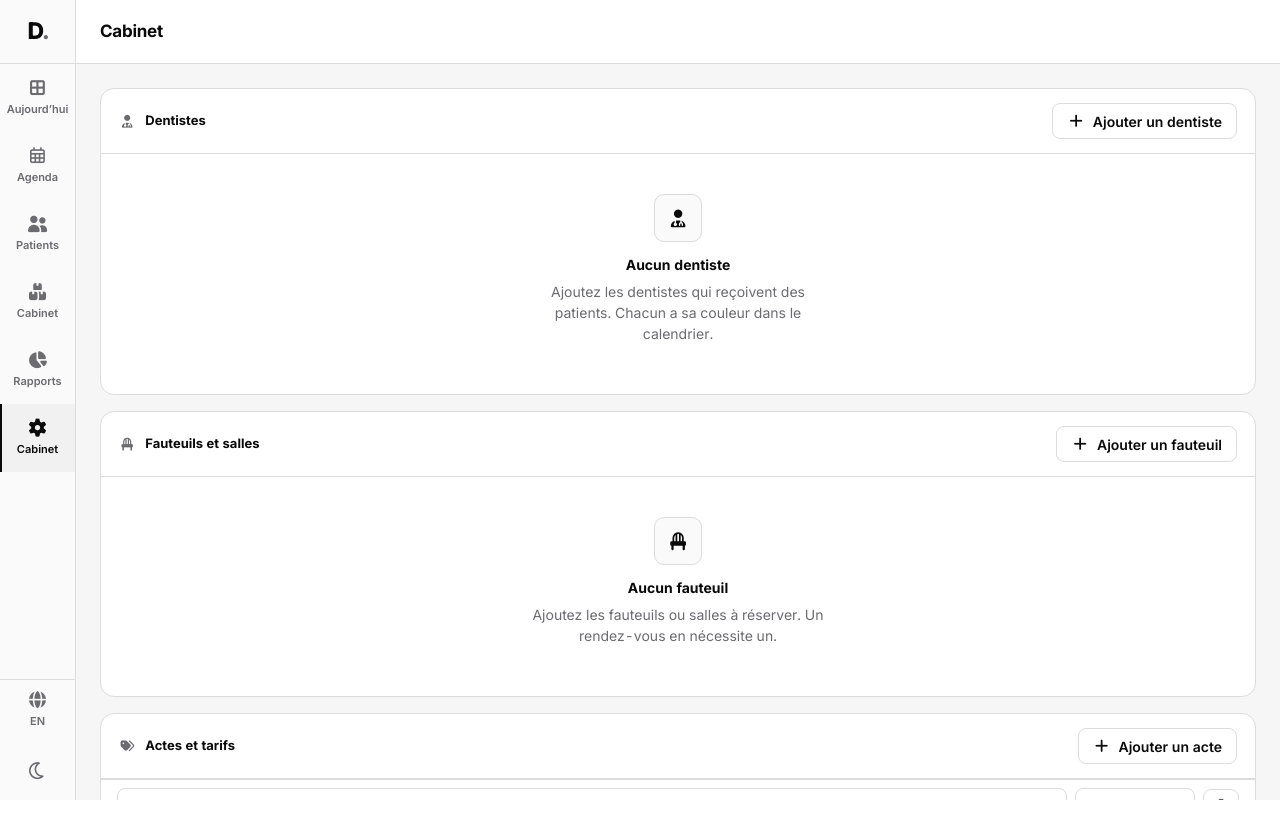
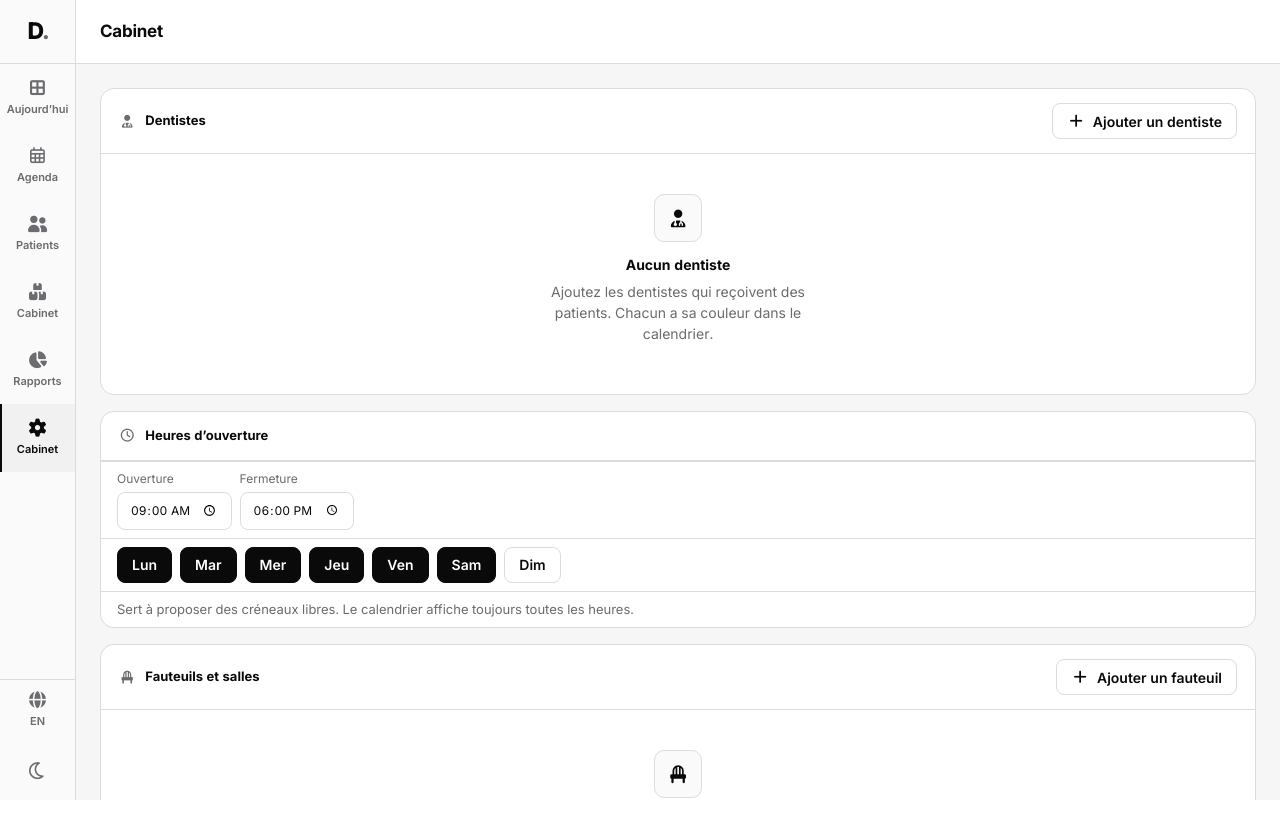
Before and after one commit to marvenpiadri/dental, an Angular app: page /setup in a window 1280 px wide. Both pictures are taken after a click on the button "FR". Shown: the top 838 px of the page. Built offline with nearby package versions, Linux system fonts and the light colour scheme.

Commit message:
setup: clinic opening hours, used by the free-slot finder
Co-Authored-By: Claude Sonnet 5.5 <noreply@anthropic.com>
Claude-Session: https://claude.ai/code/session_018kU4tTxP7QsSffKPzhfiUZ

```diff
--- a/src/app/core/i18n/dental-chart.ts
+++ b/src/app/core/i18n/dental-chart.ts
@@ -294,6 +294,18 @@ const D = {
   'ap.find': ['Find a free slot', 'Trouver un créneau libre'],
   'ap.findNone': ['No free slot in the next two weeks for this dentist.', 'Aucun créneau libre dans les deux prochaines semaines pour ce dentiste.'],
   'ap.findList': ['Free slots', 'Créneaux libres'],
+  'setup.hours': ['Opening hours', 'Heures d’ouverture'],
+  'setup.hours.open': ['Opens', 'Ouverture'],
+  'setup.hours.close': ['Closes', 'Fermeture'],
+  'setup.hours.days': ['Open days', 'Jours d’ouverture'],
+  'setup.hours.hint': ['Used to suggest free slots. The calendar itself still shows every hour.', 'Sert à proposer des créneaux libres. Le calendrier affiche toujours toutes les heures.'],
+  'wd.0': ['Sun', 'Dim'],
+  'wd.1': ['Mon', 'Lun'],
+  'wd.2': ['Tue', 'Mar'],
+  'wd.3': ['Wed', 'Mer'],
+  'wd.4': ['Thu', 'Jeu'],
+  'wd.5': ['Fri', 'Ven'],
+  'wd.6': ['Sat', 'Sam'],
 } as const satisfies Record<string, readonly [string, string]>;
 
 type DKey = keyof typeof D;
--- a/src/app/denteus/components/appointment-editor/appointment-editor.component.ts
+++ b/src/app/denteus/components/appointment-editor/appointment-editor.component.ts
@@ -100,7 +100,7 @@ export class AppointmentEditorComponent implements OnInit {
   protected readonly slots = signal<Slot[] | null>(null);
   protected findSlots(): void {
     this.slots.set(findFreeSlots(
-      { dentistId: this.dentistId(), chairIds: this.store.chairs().map((c) => c.id), patientId: this.patientId() ?? '', durationMin: this.duration(), after: new Date(), excludeId: this.draft().id },
+      { dentistId: this.dentistId(), chairIds: this.store.chairs().map((c) => c.id), patientId: this.patientId() ?? '', durationMin: this.duration(), after: new Date(), excludeId: this.draft().id, hours: this.store.hours() },
       this.store.appointments(),
     ));
   }
--- a/src/app/denteus/models/dental.models.ts
+++ b/src/app/denteus/models/dental.models.ts
@@ -1,3 +1,4 @@
+import type { OpeningHours } from '../rules/opening-hours';
 import type { Examination } from '../odontogram/engine/exam';
 import type { IconName } from '../../calendar/components/cal-icon/cal-icon.component';
 import type { EventTone } from '../../calendar/models/calendar.models';
@@ -10,6 +11,8 @@ export interface ClinicLocation {
   address?: string;
   timezone: string;
   active: boolean;
+  /** Opening hours the slot finder uses; unset means the defaults. */
+  hours?: OpeningHours;
 }
 
 export interface Patient {
--- /dev/null
+++ b/src/app/denteus/rules/opening-hours.ts
@@ -0,0 +1,19 @@
+/** Stored as plain strings so it survives backups and a future database column unchanged. */
+export interface OpeningHours { open: string; close: string; /** 0 = Sunday … 6 = Saturday */ days: number[] }
+export interface Hours { startMin: number; endMin: number; days: readonly number[] }
+
+export const DEFAULT_HOURS: Hours = { startMin: 9 * 60, endMin: 18 * 60, days: [1, 2, 3, 4, 5, 6] };
+
+const toMin = (s: unknown): number | null => {
+  const m = typeof s === 'string' ? /^([01]\d|2[0-3]):([0-5]\d)$/.exec(s) : null;
+  return m ? Number(m[1]) * 60 + Number(m[2]) : null;
+};
+export const fromMin = (m: number): string => `${String(Math.floor(m / 60)).padStart(2, '0')}:${String(m % 60).padStart(2, '0')}`;
+
+/** Unusable stored hours fall back to the defaults instead of closing the clinic or offering nonsense. */
+export function parseHours(raw: Partial<OpeningHours> | undefined): Hours {
+  const start = toMin(raw?.open), end = toMin(raw?.close);
+  const days = Array.isArray(raw?.days) ? [...new Set(raw.days.filter((d) => Number.isInteger(d) && d >= 0 && d <= 6))].sort() : null;
+  if (start === null || end === null || end <= start || !days?.length) return DEFAULT_HOURS;
+  return { startMin: start, endMin: end, days };
+}
--- a/src/app/denteus/rules/slot-finder.ts
+++ b/src/app/denteus/rules/slot-finder.ts
@@ -1,9 +1,8 @@
 import type { Appointment } from '../models/dental.models';
+import { DEFAULT_HOURS, type Hours } from './opening-hours';
 import { findConflicts } from './scheduling-rules';
 
-/** shortcut: fixed 09:00–18:00, Monday–Saturday, until clinic opening hours are modelled (multi-site work). */
-export const DAY_START_MIN = 9 * 60;
-export const DAY_END_MIN = 18 * 60;
+/** shortcut: one set of hours for the whole clinic and every dentist; per-dentist hours later. */
 export const SLOT_STEP_MIN = 15;
 
 export interface SlotQuery {
@@ -14,16 +13,18 @@ export interface SlotQuery {
   after: Date;
   /** The appointment being moved, so it does not block its own new slot. */
   excludeId?: string;
+  hours?: Hours;
 }
 export interface Slot { start: Date; chairId: string }
 
 /** The next free times for this dentist, patient and any of the chairs, soonest first. */
 export function findFreeSlots(q: SlotQuery, existing: readonly Appointment[], limit = 5, days = 14): Slot[] {
   const out: Slot[] = [];
+  const { startMin, endMin, days: open } = q.hours ?? DEFAULT_HOURS;
   for (let d = 0; d < days && out.length < limit; d++) {
     const day = new Date(q.after.getFullYear(), q.after.getMonth(), q.after.getDate() + d);
-    if (day.getDay() === 0) continue;
-    for (let m = DAY_START_MIN; m + q.durationMin <= DAY_END_MIN && out.length < limit; m += SLOT_STEP_MIN) {
+    if (!open.includes(day.getDay())) continue;
+    for (let m = startMin; m + q.durationMin <= endMin && out.length < limit; m += SLOT_STEP_MIN) {
       const start = new Date(day.getFullYear(), day.getMonth(), day.getDate(), 0, m);
       if (start <= q.after) continue;
       const end = new Date(start.getTime() + q.durationMin * 60_000);
--- a/src/app/denteus/services/dental-store.service.ts
+++ b/src/app/denteus/services/dental-store.service.ts
@@ -2,6 +2,7 @@ import { isPlatformBrowser } from '@angular/common';
 import { Injectable, PLATFORM_ID, computed, effect, inject, signal } from '@angular/core';
 import { addMinutes, formatTime, newId } from '../../calendar/utils/date.utils';
 import { ClinicData } from './backup';
+import { parseHours } from '../rules/opening-hours';
 import { I18n } from '../../core/i18n/i18n.service';
 import { STATUS_LABEL } from '../utils/domain-keys';
 import { ClinicDatabase } from './clinic-database.service';
@@ -67,6 +68,7 @@ const fail = (code: 'conflict' | 'invalid' | 'forbidden' | 'not-found', message:
 @Injectable()
 export class DentalStore {
   readonly locations = signal<ClinicLocation[]>([]);
+  readonly hours = computed(() => parseHours(this.locations()[0]?.hours));
   readonly patients = signal<Patient[]>([]);
   readonly dentists = signal<Dentist[]>([]);
   readonly chairs = signal<Chair[]>([]);
--- a/src/app/denteus/setup/clinic-setup.component.css
+++ b/src/app/denteus/setup/clinic-setup.component.css
@@ -14,3 +14,6 @@
 .grow { flex: 1; }
 .row .input.role { flex: none; width: 140px; }
 .row .input.pin { flex: none; width: 170px; }
+
+.hours-field { display: grid; gap: 4px; font-size: 12px; color: var(--app-muted); }
+.hint { color: var(--app-muted); font-size: 13px; margin: 0; }
--- a/src/app/denteus/setup/clinic-setup.component.html
+++ b/src/app/denteus/setup/clinic-setup.component.html
@@ -33,6 +33,20 @@
             <p>{{ t('setup.dentists.empty.body') }}</p>
           </div>
         }
+      </section>
+
+      <section class="card" aria-labelledby="hours-title">
+          <header class="card-head"><h2 class="card-title" id="hours-title"><i class="fa-regular fa-clock" aria-hidden="true"></i>{{ t('setup.hours') }}</h2></header>
+          <div class="row">
+            <label class="hours-field">{{ t('setup.hours.open') }}<input class="input" type="time" [value]="hoursText().open" (change)="setHours({ open: $any($event.target).value })" /></label>
+            <label class="hours-field">{{ t('setup.hours.close') }}<input class="input" type="time" [value]="hoursText().close" (change)="setHours({ close: $any($event.target).value })" /></label>
+          </div>
+          <div class="row" role="group" [attr.aria-label]="t('setup.hours.days')">
+            @for (d of weekdays; track d) {
+              <button type="button" class="btn" [attr.aria-pressed]="store.hours().days.includes(d)" [class.btn--primary]="store.hours().days.includes(d)" (click)="toggleDay(d)">{{ t(weekdayKey(d)) }}</button>
+            }
+          </div>
+          <p class="row hint">{{ t('setup.hours.hint') }}</p>
       </section>
 
       <section class="card" aria-labelledby="chairs-title">
--- a/src/app/denteus/setup/clinic-setup.component.ts
+++ b/src/app/denteus/setup/clinic-setup.component.ts
@@ -4,6 +4,7 @@ import { ROLES, Role } from '../../core/auth/auth-rules';
 import { ROLE_KEY } from '../../core/auth/sign-in.component';
 import { Key } from '../../core/i18n/i18n.service';
 import { I18n } from '../../core/i18n/i18n.service';
+import { fromMin, type OpeningHours } from '../rules/opening-hours';
 import { CatalogEntry, Chair, Dentist } from '../models/dental.models';
 import { parsePrice, procedureName } from '../patients/treatment-rules';
 import { PracticeStore } from '../practice/practice-store.service';
@@ -166,6 +167,29 @@ export class ClinicSetupComponent {
     return this.used().has(id);
   }
 
+  protected readonly weekdays = [1, 2, 3, 4, 5, 6, 0];
+  protected weekdayKey(d: number): Key { return `wd.${d}` as Key; }
+  protected readonly hoursText = computed(() => ({ open: fromMin(this.store.hours().startMin), close: fromMin(this.store.hours().endMin) }));
+
+  /** Invalid input (a cleared time, closing before opening, no open day) is ignored: the stored hours stay as they were. */
+  protected async setHours(patch: Partial<OpeningHours>): Promise<void> {
+    // A new clinic has no location yet: the first hours change creates the default one.
+    const loc = this.store.locations()[0] ?? { id: crypto.randomUUID(), name: 'Dentaleus', code: 'MAIN', timezone: Intl.DateTimeFormat().resolvedOptions().timeZone, active: true };
+    const cur = { open: this.hoursText().open, close: this.hoursText().close, days: [...this.store.hours().days] };
+    const next = { ...cur, ...patch };
+    if (next.open >= next.close || next.days.length === 0 || !/^\d\d:\d\d$/.test(next.open) || !/^\d\d:\d\d$/.test(next.close)) return;
+    this.failed.set(false);
+    try {
+      await this.store.saveLocations(this.store.locations().length ? this.store.locations().map((l) => (l === loc ? { ...l, hours: next } : l)) : [{ ...loc, hours: next }]);
+    } catch {
+      this.failed.set(true);
+    }
+  }
+  protected toggleDay(d: number): void {
+    const days = this.store.hours().days;
+    void this.setHours({ days: days.includes(d) ? days.filter((x) => x !== d) : [...days, d] });
+  }
+
   private async save(dentists: Dentist[], chairs: Chair[]): Promise<void> {
     this.failed.set(false);
     try {
```
Also changed, not shown: 2 other files (tests, documents, lock files or other folders).
